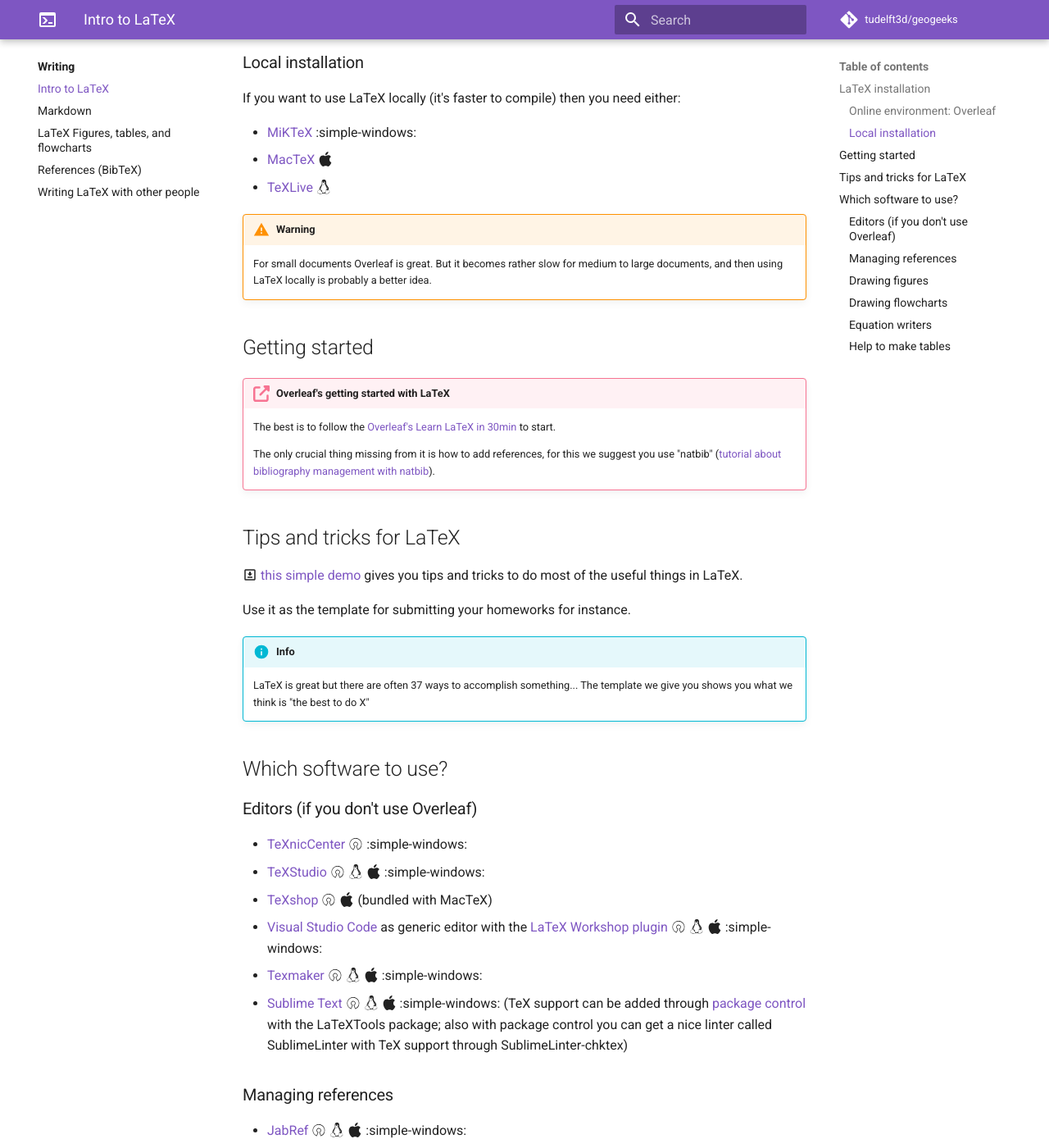
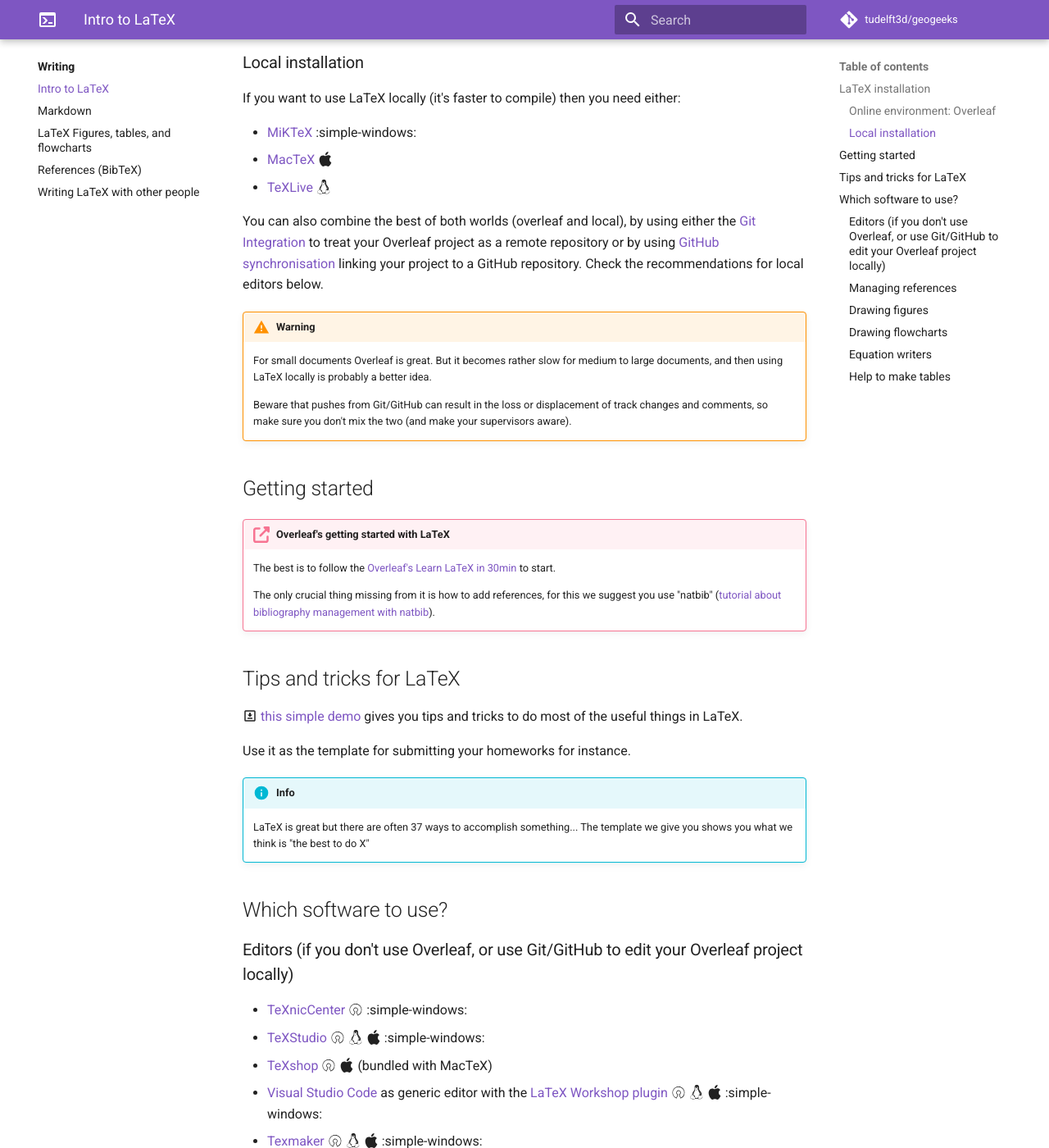
Before and after one commit to tudelft3d/geogeeks, an MkDocs documentation site: the page built from docs/writing/latexintro.md, in a window 1280 px wide and 1400 px high, scrolled down 885 px. Shown: the whole window at 82% size. Built offline with MkDocs 1.6.1 and Material for MkDocs 9.7.7, drawn with Linux system fonts in a browser that asks for light colours; comment, search, counter and statistics services are not loaded; some of the changed text lies outside the part shown.

Commit message:
Add mention of Overleaf Git/GitHub integration and local spellchecking.

```diff
--- a/docs/writing/latexintro.md
+++ b/docs/writing/latexintro.md
@@ -19,10 +19,14 @@
   - [MacTeX](https://tug.org/mactex) :simple-apple:
   - [TeXLive](https://www.tug.org/texlive) :simple-linux:
 
+You can also combine the best of both worlds (overleaf and local), by using either the [Git Integration](https://www.overleaf.com/learn/how-to/Git_integration) to treat your Overleaf project as a remote repository or by using [GitHub synchronisation](https://www.overleaf.com/learn/how-to/GitHub_Synchronization) linking your project to a GitHub repository. Check the recommendations for local editors below.
 
 !!! warning
 
     For small documents Overleaf is great. But it becomes rather slow for medium to large documents, and then using LaTeX locally is probably a better idea.
+
+    Beware that pushes from Git/GitHub can result in the loss or displacement of track changes and comments, so make sure you don't mix the two (and make your supervisors aware).
+
 
 
 ## Getting started
@@ -47,7 +51,7 @@
 
 ## Which software to use?
 
-### Editors (if you don't use Overleaf)
+### Editors (if you don't use Overleaf, or use Git/GitHub to edit your Overleaf project locally)
 
   - [TeXnicCenter](http://www.texniccenter.org) :material-open-source-initiative: :simple-windows:
   - [TeXStudio](https://www.texstudio.org/) :material-open-source-initiative: :simple-linux: :simple-apple: :simple-windows:
@@ -55,6 +59,8 @@
   - [Visual Studio Code](https://code.visualstudio.com/) as generic editor with the [LaTeX Workshop plugin](https://github.com/James-Yu/LaTeX-Workshop) :material-open-source-initiative: :simple-linux: :simple-apple: :simple-windows:
   - [Texmaker](https://www.xm1math.net/texmaker/) :material-open-source-initiative: :simple-linux: :simple-apple: :simple-windows:
   - [Sublime Text](https://www.sublimetext.com) :material-open-source-initiative: :simple-linux: :simple-apple: :simple-windows: (TeX support can be added through [package control](https://packagecontrol.io) with the LaTeXTools package; also with package control you can get a nice linter called SublimeLinter with TeX support through SublimeLinter-chktex)
+
+For some of these editors, you can also add local grammar/spell checking, e.g. [LTeX](https://marketplace.visualstudio.com/items?itemName=valentjn.vscode-ltex) for Visual Studio Code or [LanguageTool](https://packagecontrol.io/packages/LanguageTool) for Sublime Text.
 
 ### Managing references
 
```
